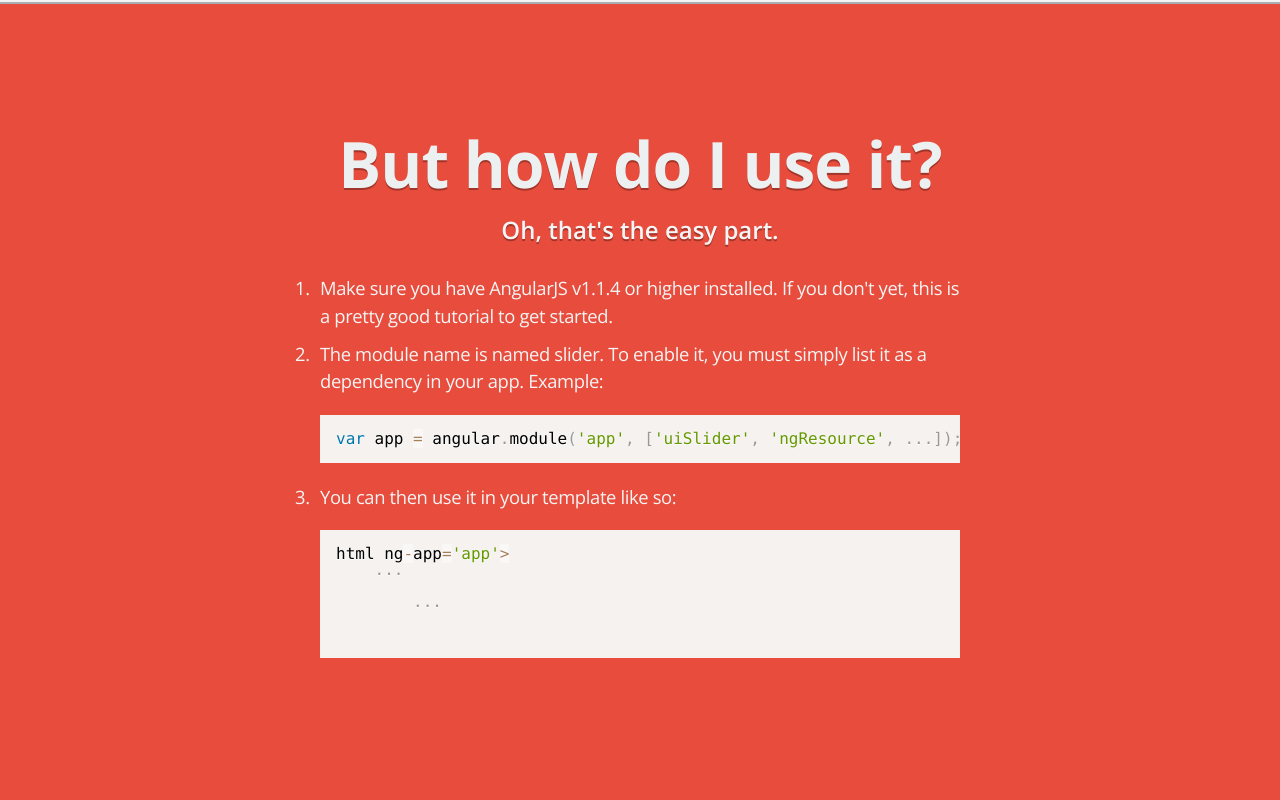
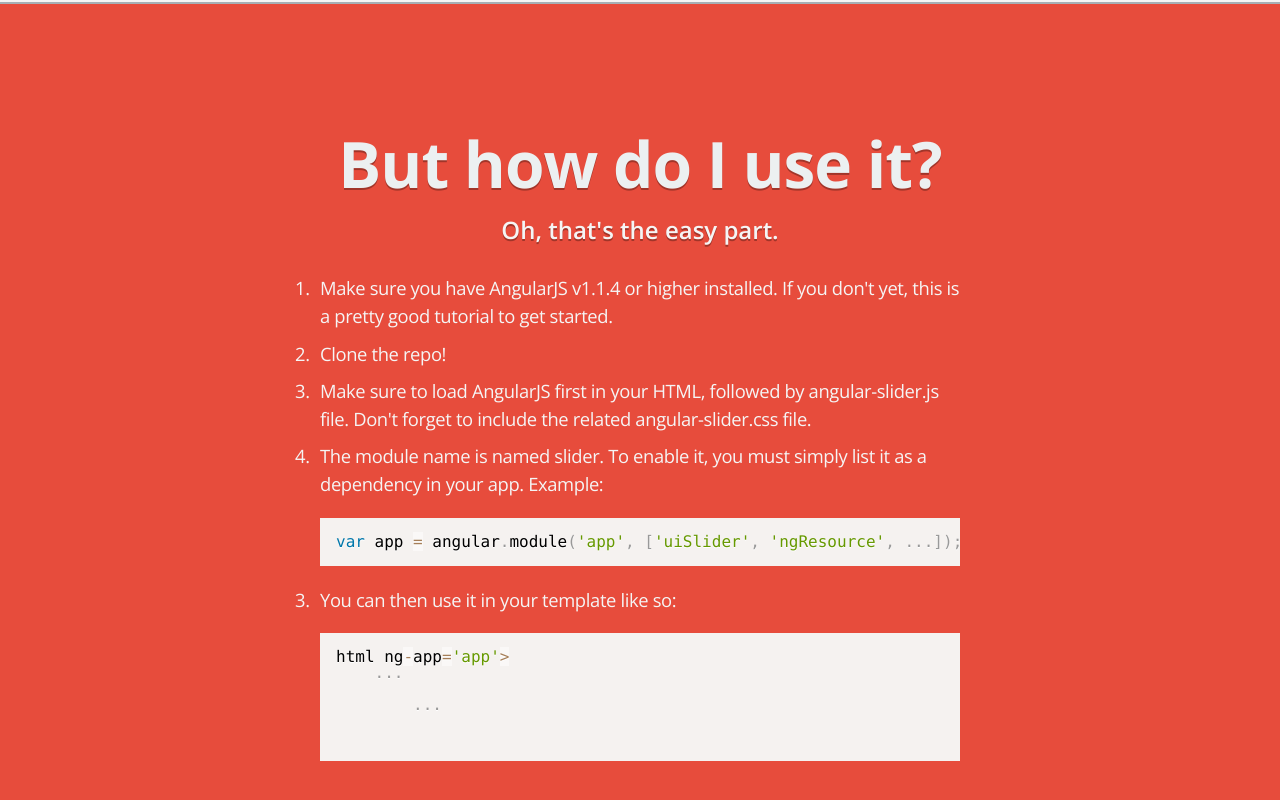
Before and after one commit to usmakestwo/prettyslider-web, a website: page app/index.html in a window 1280 px wide. Shown: the part 796-1596 px from the top of the page. Drawn offline with nearby package versions, Linux system fonts and the light colour scheme; files that its build step writes are made by us from their sources.

Commit message:
updating usage instructions

```diff
--- a/app/index.html
+++ b/app/index.html
@@ -40,7 +40,9 @@
             <div class="container">
                 <ol>
                     <li data-number="1.">Make sure you have AngularJS v1.1.4 or higher installed. If you don't yet, this is a pretty good tutorial to get started.</li>
-                    <li data-number="2.">The module name is named slider. To enable it, you must simply list it as a dependency in your app. Example:</li>
+                    <li data-number="2.">Clone the repo!</li>
+                    <li data-number="3.">Make sure to load AngularJS first in your HTML, followed by angular-slider.js file. Don't forget to include the related angular-slider.css file.</li>
+                    <li data-number="4.">The module name is named slider. To enable it, you must simply list it as a dependency in your app. Example:</li>
                 </ol>
                     <pre><code class="language-javascript">var app = angular.module('app', ['uiSlider', 'ngResource', ...]);</code></pre>
                 <ol>
```
